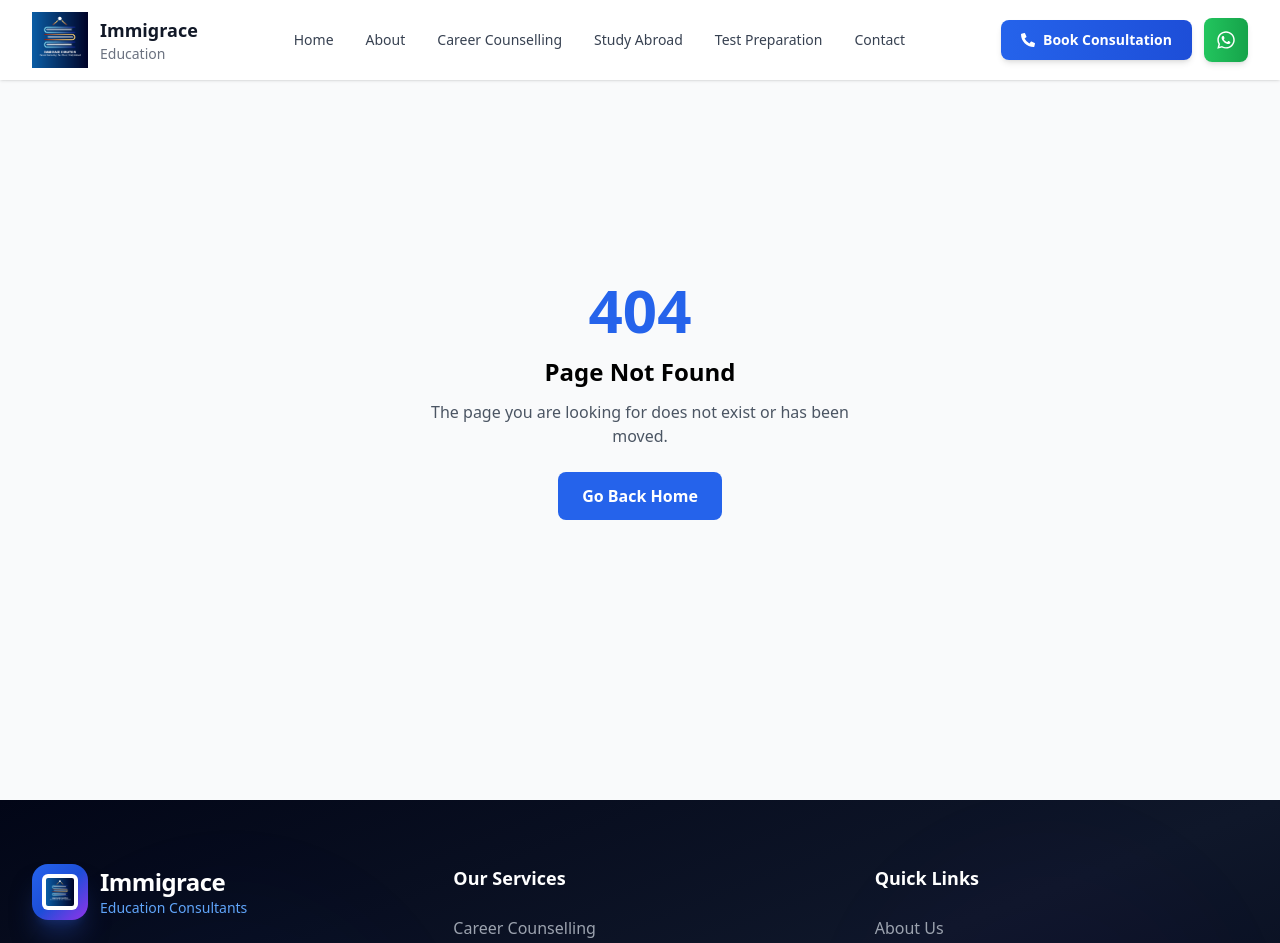
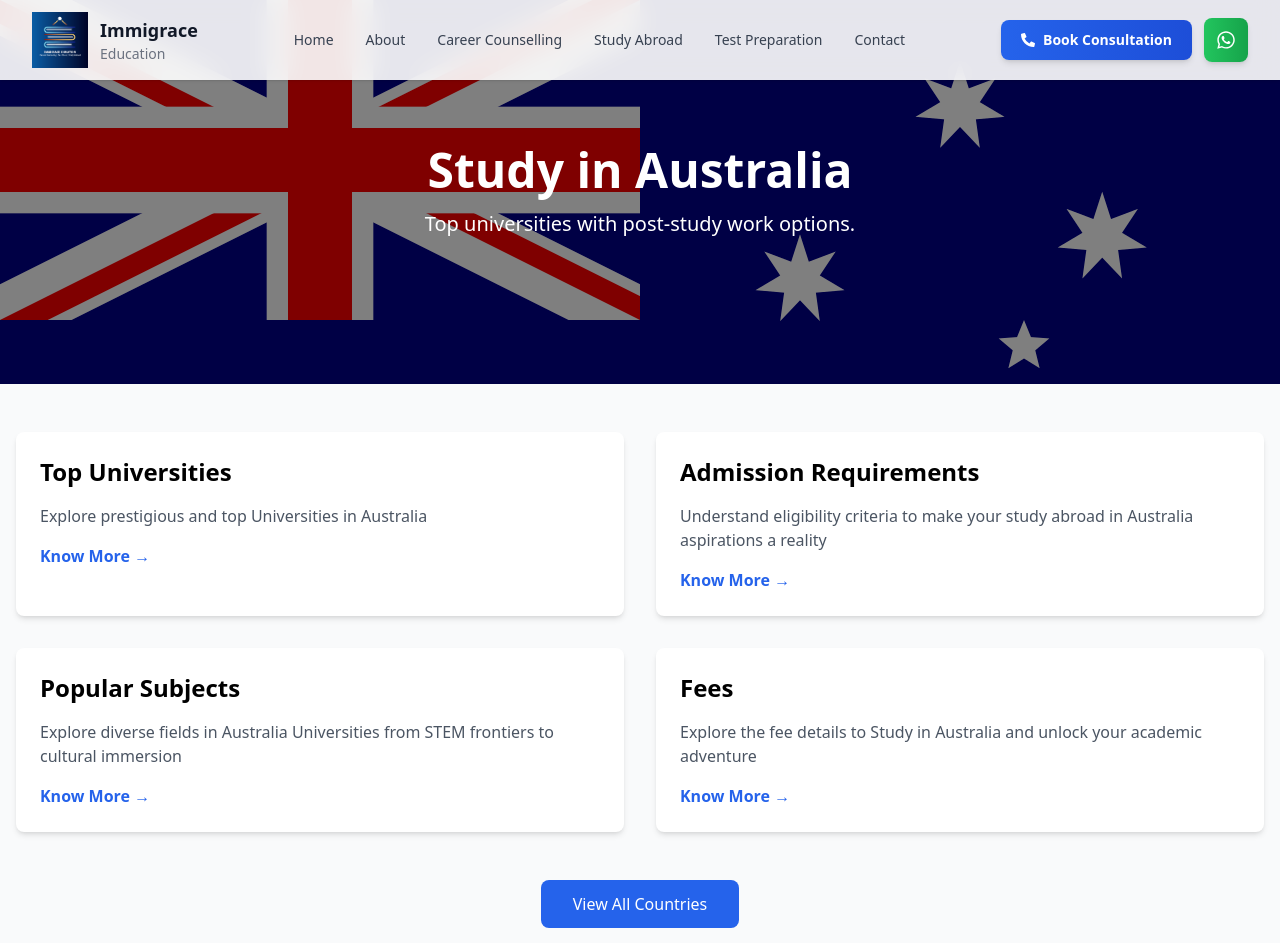
Before and after one commit to Raghib1972/immigrace-education, a React (Vite) app: page /study-abroad/1 in a window 1280 px wide. Shown: the top 943 px of the page. Built offline with nearby package versions, Linux system fonts and the light colour scheme.

Commit message:
Add country details page, fix study abroad routing and policies pages

```diff
--- /dev/null
+++ b/src/pages/CountryDetails.jsx
@@ -0,0 +1,102 @@
+import React from 'react';
+import { useParams, useNavigate } from 'react-router-dom';
+import { countriesData } from '../data/countriesData';
+
+const CountryDetails = () => {
+  const { id } = useParams();
+  const navigate = useNavigate();
+
+  const country = countriesData.find(c => c.id === parseInt(id));
+
+  if (!country) {
+    return (
+      <div className="min-h-screen flex items-center justify-center">
+        <div className="text-center">
+          <h1 className="text-6xl font-bold text-blue-600 mb-4">404</h1>
+          <p className="text-xl text-gray-600 mb-6">Country not found</p>
+          <button
+            onClick={() => navigate('/study-abroad')}
+            className="bg-blue-600 text-white px-6 py-3 rounded-lg hover:bg-blue-700"
+          >
+            Go Back
+          </button>
+        </div>
+      </div>
+    );
+  }
+
+  return (
+    <div className="min-h-screen bg-gray-50">
+      {/* Hero Section */}
+      <div className="relative h-96 overflow-hidden">
+        <img
+          src={country.image}
+          alt={country.name}
+          className={`w-full h-full object-cover ${country.position}`}
+        />
+        <div className="absolute inset-0 bg-black bg-opacity-50 flex items-center justify-center">
+          <div className="text-center text-white">
+            <h1 className="text-5xl font-bold mb-4">Study in {country.name}</h1>
+            <p className="text-xl">{country.description}</p>
+          </div>
+        </div>
+      </div>
+
+      {/* Content Section */}
+      <div className="container mx-auto px-4 py-12">
+        <div className="grid grid-cols-1 md:grid-cols-2 gap-8 mb-12">
+          <div className="bg-white p-6 rounded-lg shadow-md">
+            <h2 className="text-2xl font-bold mb-4">Top Universities</h2>
+            <p className="text-gray-600">
+              Explore prestigious and top Universities in {country.name}
+            </p>
+            <button className="mt-4 text-blue-600 font-semibold hover:underline">
+              Know More →
+            </button>
+          </div>
+
+          <div className="bg-white p-6 rounded-lg shadow-md">
+            <h2 className="text-2xl font-bold mb-4">Admission Requirements</h2>
+            <p className="text-gray-600">
+              Understand eligibility criteria to make your study abroad in {country.name} aspirations a reality
+            </p>
+            <button className="mt-4 text-blue-600 font-semibold hover:underline">
+              Know More →
+            </button>
+          </div>
+
+          <div className="bg-white p-6 rounded-lg shadow-md">
+            <h2 className="text-2xl font-bold mb-4">Popular Subjects</h2>
+            <p className="text-gray-600">
+              Explore diverse fields in {country.name} Universities from STEM frontiers to cultural immersion
+            </p>
+            <button className="mt-4 text-blue-600 font-semibold hover:underline">
+              Know More →
+            </button>
+          </div>
+
+          <div className="bg-white p-6 rounded-lg shadow-md">
+            <h2 className="text-2xl font-bold mb-4">Fees</h2>
+            <p className="text-gray-600">
+              Explore the fee details to Study in {country.name} and unlock your academic adventure
+            </p>
+            <button className="mt-4 text-blue-600 font-semibold hover:underline">
+              Know More →
+            </button>
+          </div>
+        </div>
+
+        <div className="text-center">
+          <button
+            onClick={() => navigate('/study-abroad')}
+            className="bg-blue-600 text-white px-8 py-3 rounded-lg hover:bg-blue-700"
+          >
+            View All Countries
+          </button>
+        </div>
+      </div>
+    </div>
+  );
+};
+
+export default CountryDetails;
--- a/src/pages/PrivacyPolicy.jsx
+++ b/src/pages/PrivacyPolicy.jsx
@@ -1,5 +1,5 @@
 import React from "react";
-import { FaShieldAlt, FaLock, FaUserShield, FaFileContract } from "react-icons/fa";
+import { FaFileContract, FaLock, FaShieldAlt, FaUserShield } from "react-icons/fa";
 
 const PrivacyPolicy = () => {
   return (
@@ -11,7 +11,18 @@ const PrivacyPolicy = () => {
       </div>
 
       {/* HEADER */}
-      <div className="relative z-10 bg-gradient-to-r from-blue-600 to-purple-600 py-16">
+      <div
+  className="relative z-10 py-24"
+  style={{
+    backgroundImage:
+      "linear-gradient(to right, rgba(15,23,42,0.65), rgba(30,27,75,0.65)), url('/images/privacy/privacy-bg.jpg')",
+    backgroundSize: "cover",
+    backgroundPosition: "center",
+    backgroundRepeat: "no-repeat",
+  }}
+>
+
+
         <div className="max-w-5xl mx-auto px-4 sm:px-6 lg:px-8">
           <div className="flex items-center justify-center gap-4 mb-4">
             <FaShieldAlt className="text-5xl text-white" />
--- a/src/pages/StudyAbroad.jsx
+++ b/src/pages/StudyAbroad.jsx
@@ -1,5 +1,3 @@
-
-
 
 import Countries from "../components/home/Countries";
 import ContactCTA from "../components/common/ContactCTA";
--- a/src/pages/TermsOfService.jsx
+++ b/src/pages/TermsOfService.jsx
@@ -11,7 +11,16 @@ const TermsOfService = () => {
       </div>
 
       {/* HEADER */}
-      <div className="relative z-10 bg-gradient-to-r from-purple-600 to-blue-600 py-16">
+<div
+  className="relative z-10 py-24"
+  style={{
+    backgroundImage:
+      "linear-gradient(to right, rgba(15,23,42,0.65), rgba(30,27,75,0.65)), url('/images/terms/terms-bg.jpg')",
+    backgroundSize: "cover",
+    backgroundPosition: "center",
+    backgroundRepeat: "no-repeat",
+  }}
+>
   <div className="max-w-5xl mx-auto px-4 sm:px-6 lg:px-8">
     <div className="flex items-center justify-center gap-4 mb-4">
       <FaFileContract className="text-5xl text-white" />
@@ -24,6 +33,8 @@ const TermsOfService = () => {
     </p>
   </div>
 </div>
+
+
 
       {/* CONTENT */}
       <div className="relative z-10 max-w-5xl mx-auto px-4 sm:px-6 lg:px-8 py-12">
--- a/src/routes/AppRoutes.jsx
+++ b/src/routes/AppRoutes.jsx
@@ -15,6 +15,8 @@ import Services from "../pages/Services";
 import Blog from "../pages/Blog";
 import PrivacyPolicy from "../pages/PrivacyPolicy";
 import TermsOfService from "../pages/TermsOfService";
+import CountryDetails from "../pages/CountryDetails";
+
 
 
 
@@ -26,6 +28,7 @@ const AppRoutes = () => {
       <Route path="/about" element={<About />} />
       <Route path="/career-counselling" element={<CareerCounselling />} />
       <Route path="/study-abroad" element={<StudyAbroad />} />
+      <Route path="/study-abroad/:id" element={<CountryDetails />} />
       <Route path="/test-preparation" element={<TestPreparation />} />
       <Route path="/blog" element={<Blog />} />
 
```
Also changed, not shown: public/images/privacy/privacy-bg.jpg (added), public/images/terms/terms-bg.jpg (added). Lines whose indentation alone changed are shown as unchanged.
